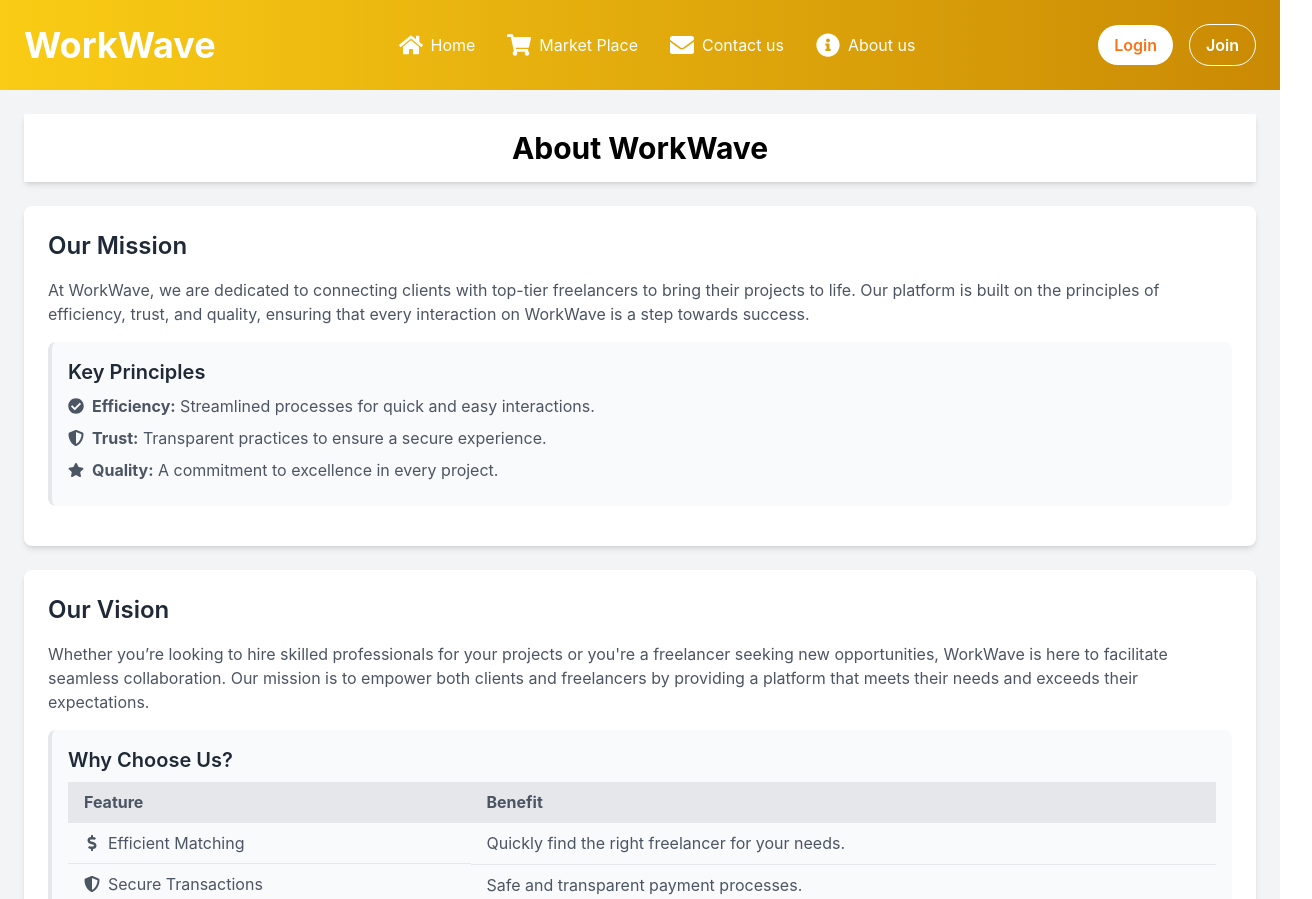
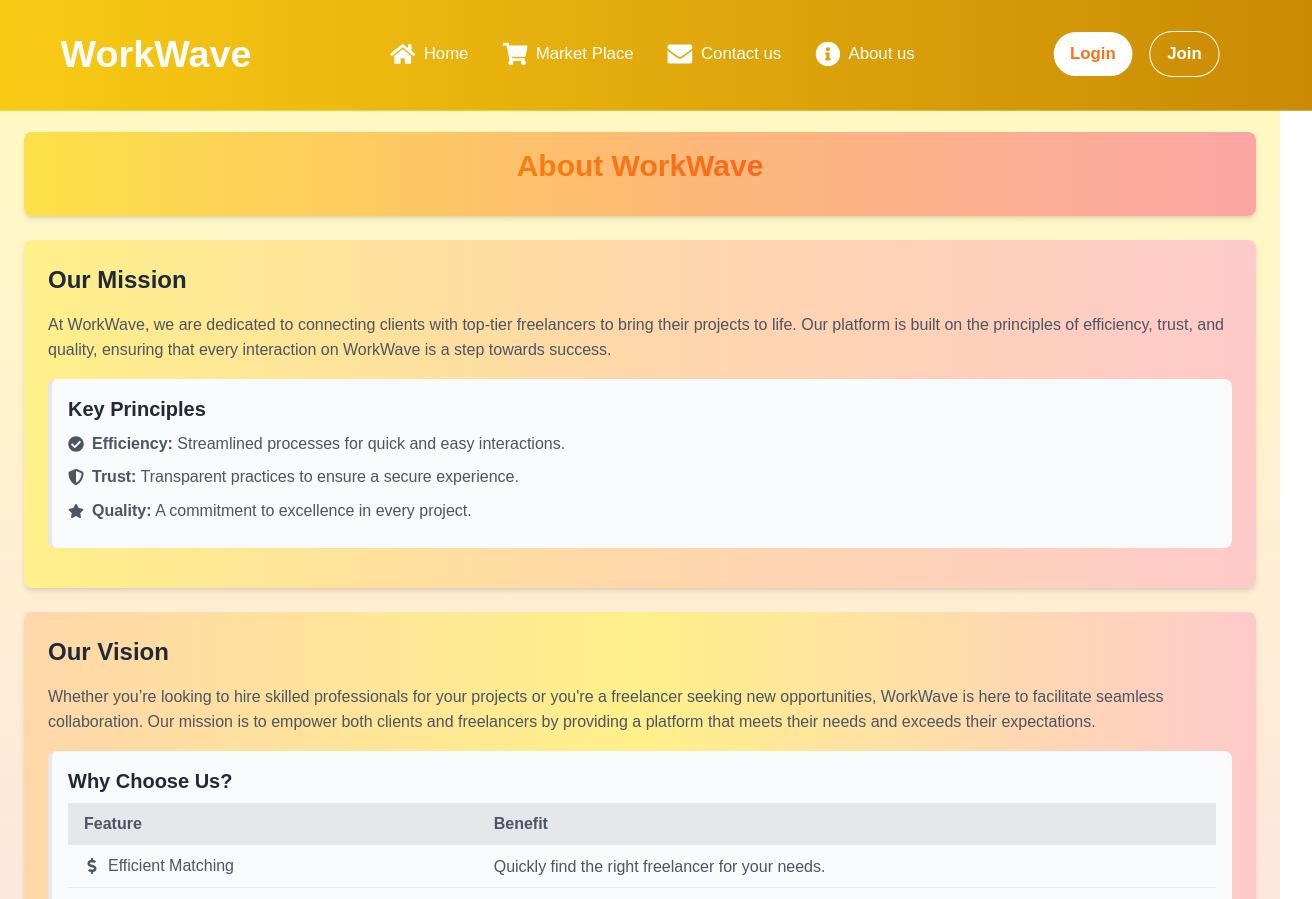
Before and after one commit to INTEL-ONBOARD/WorkWave-Frontend, a React (Vite) app in the folder WorkWave/: page /about in a window 1280 px wide. Shown: the top 899 px of the page, 1312 px wide, since content can reach past the window. Built offline with nearby package versions, Linux system fonts and the light colour scheme.

Commit message:
About-Contact-Home Updates

```diff
--- a/WorkWave/src/App.jsx
+++ b/WorkWave/src/App.jsx
@@ -66,6 +66,7 @@ const Layout = ({ isLoggedIn, setIsLoggedIn, onLogout }) => {
                     <Route path="/" element={<HomePage/>} />
                     <Route path="/login" element={<Login setIsLoggedIn={setIsLoggedIn} />} />
                     <Route path="/about" element={<About />} />
+                    <Route path="/homepage" element={<HomePage />} />
                     <Route path="/contact" element={<Contact />} />
                     <Route path="/signup" element={<SignUp />} />
                     <Route path="/terms" element={<TermsOfServices />} />
--- a/WorkWave/src/components/Navbar.jsx
+++ b/WorkWave/src/components/Navbar.jsx
@@ -10,7 +10,6 @@ const Navbar = ({ isLoggedIn, onLogout }) => {
     const [dropdownOpen, setDropdownOpen] = useState(false);
     const dropdownRef = useRef(null);
 
-    // Check if the current path is related to the Market Place (including routes with parameters)
     const isMarketPlace = location.pathname.startsWith('/marketplace');
 
     const handleInputChange = (event) => {
@@ -21,7 +20,6 @@ const Navbar = ({ isLoggedIn, onLogout }) => {
         setDropdownOpen(!dropdownOpen);
     };
 
-    // Close the dropdown if clicked outside
     useEffect(() => {
         const handleClickOutside = (event) => {
             if (dropdownRef.current && !dropdownRef.current.contains(event.target)) {
@@ -35,26 +33,25 @@ const Navbar = ({ isLoggedIn, onLogout }) => {
     }, []);
 
     return (
-        <nav className={`relative py-6 ${isMarketPlace ? 'bg-transparent' : 'bg-gradient-to-r from-yellow-400 to-yellow-600'}`}>
+        <nav className={`relative py-8 overflow-x-hidden ${isMarketPlace ? 'bg-transparent' : 'bg-gradient-to-r from-yellow-400 to-yellow-600'} transition-transform duration-300 transform hover:scale-105`} style={{ height: 'auto' }}>
             {isMarketPlace && (
                 <div className="absolute inset-0">
                     <img
                         src={marketPlaceImage}
                         alt="Market Place"
-                        className="w-full h-full object-cover"
+                        className="w-full h-auto object-cover"
                     />
-                    <div className="absolute inset-0 bg-orange-900 opacity-70"></div> {/* Orange overlay */}
+                    <div className="absolute inset-0 bg-orange-900 opacity-70"></div>
                 </div>
             )}
 
-            <div className="relative container mx-auto flex justify-between items-center px-6 z-10">
-                <div className={`text-4xl font-bold ${isMarketPlace ? 'text-white' : 'text-white'}`}>
+            <div className="relative container mx-auto flex flex-wrap justify-between items-center px-6 z-10">
+                <div className={`text-4xl font-bold ${isMarketPlace ? 'text-white' : 'text-white'} whitespace-nowrap`}>
                     WorkWave
                 </div>
 
-                {/* Centered Links */}
                 <div className="flex-1 flex justify-center space-x-8">
-                    <Link to="/Home" className={`flex items-center ${isMarketPlace ? 'text-white' : 'text-white'} hover:text-gray-200`}>
+                    <Link to="/homepage" className={`flex items-center ${isMarketPlace ? 'text-white' : 'text-white'} hover:text-gray-200`}>
                         <FaHome size={24} className="mr-2" />
                         Home
                     </Link>
@@ -72,7 +69,6 @@ const Navbar = ({ isLoggedIn, onLogout }) => {
                     </Link>
                 </div>
 
-                {/* Conditional Rendering for Login/Join or User Icon */}
                 <div className="flex space-x-4 items-center">
                     {isLoggedIn ? (
                         <div className="relative" ref={dropdownRef}>
@@ -90,7 +86,6 @@ const Navbar = ({ isLoggedIn, onLogout }) => {
                                 />
                             </button>
 
-                            {/* Dropdown Menu */}
                             {dropdownOpen && (
                                 <div className="absolute right-0 mt-2 w-48 bg-white rounded-lg shadow-lg z-50">
                                     <div className="px-4 py-3">
--- a/WorkWave/src/index.css
+++ b/WorkWave/src/index.css
@@ -1,41 +1,153 @@
-:root {
-  font-family: Inter, system-ui, Avenir, Helvetica, Arial, sans-serif;
-  line-height: 1.5;
-  font-weight: 400;
-
-  font-synthesis: none;
-  text-rendering: optimizeLegibility;
-  -webkit-font-smoothing: antialiased;
-  -moz-osx-font-smoothing: grayscale;
-}
-@tailwind base;
-@tailwind components;
-@tailwind utilities;
-
-.nav-link {
-  position: relative;
-  display: inline-block;
-  padding: 0.5rem 1rem;
-  text-transform: uppercase;
-  font-weight: bold;
-  color: #333; /* Default color */
-  transition: color 0.3s ease-in-out, transform 0.3s ease-in-out;
+* {
+  margin: 0;
+  padding: 0;
+  box-sizing: border-box;
 }
 
-.nav-link::before {
-  content: "";
-  position: absolute;
-  left: 0;
-  bottom: 0;
-  width: 100%;
-  height: 3px;
-  background: #FFD700; /* Gold color for underline */
-  transform: scaleX(0);
-  transform-origin: bottom right;
+html, body {
+  height: 100%;
+  font-family: 'Arial', sans-serif;
+  line-height: 1.6;
+  color: #333;
+}
+
+/* Utility Classes */
+.container {
+  width: 90%;
+  max-width: 1200px;
+  margin: 0 auto;
+}
+
+.flex {
+  display: flex;
+}
+
+.flex-center {
+  display: flex;
+  justify-content: center;
+  align-items: center;
+}
+
+.flex-column {
+  display: flex;
+  flex-direction: column;
+}
+
+.hidden {
+  display: none;
+}
+
+.show {
+  display: block;
+}
+
+/* Typography */
+h1, h2, h3, h4, h5, h6 {
+  margin-bottom: 1rem;
+}
+
+h1 {
+  font-size: 2.5rem;
+}
+
+h2 {
+  font-size: 2rem;
+}
+
+h3 {
+  font-size: 1.75rem;
+}
+
+/* Buttons */
+button {
+  font-family: inherit;
+  font-size: inherit;
+  cursor: pointer;
+  border: none;
+  padding: 0.5rem 1rem;
+  border-radius: 0.25rem;
+  transition: background-color 0.3s, color 0.3s;
+}
+
+button:hover {
+  opacity: 0.8;
+}
+
+/* Links */
+a {
+  color: inherit;
+  text-decoration: none;
+  transition: color 0.3s;
+}
+
+a:hover {
+  color: #f27a1a; /* Orange color for hover effect */
+}
+
+/* Forms */
+input, textarea, select {
+  font-family: inherit;
+  font-size: inherit;
+  padding: 0.5rem;
+  border-radius: 0.25rem;
+  border: 1px solid #ddd;
+  transition: border-color 0.3s;
+}
+
+input:focus, textarea:focus, select:focus {
+  border-color: #f27a1a; /* Orange color for focus effect */
+  outline: none;
+}
+
+/* Navbar */
+nav {
+  background: linear-gradient(to right, #f27a1a, #f5a623); /* Gradient background */
+  color: #fff;
   transition: transform 0.3s ease-in-out;
 }
 
-.nav-link:hover::before {
-  transform: scaleX(1);
-  transform-origin: bottom left;
+nav:hover {
+  transform: scale(1.01); /* Smaller scale effect */
+  overflow: hidden; /* Prevent overflow */
 }
+
+/* Footer */
+footer {
+  background: #fff; /* White background */
+  color: #333; /* Dark text color for contrast */
+  padding: 1rem;
+  text-align: center;
+  border-top: none; /* Remove top border */
+}
+
+/* About Us Page */
+.about-us {
+  overflow: hidden; /* Prevent overflow */
+  transition: transform 0.3s ease-in-out;
+  transform-origin: center; /* Center the scale effect */
+}
+
+.about-us:hover {
+  transform: scale(1.01); /* Very small scale effect */
+}
+
+/* Our Mission Section */
+.our-mission {
+  overflow: hidden; /* Prevent overflow */
+  transition: transform 0.3s ease-in-out;
+  transform-origin: center; /* Center the scale effect */
+}
+
+.our-mission:hover {
+  transform: scale(1.01); /* Very small scale effect */
+}
+
+/* Utility for Visibility */
+.visible {
+  opacity: 1;
+  transition: opacity 0.3s;
+}
+
+.invisible {
+  opacity: 0;
+}
--- a/WorkWave/src/pages/About.jsx
+++ b/WorkWave/src/pages/About.jsx
@@ -1,39 +1,48 @@
 import React from 'react';
-import { FaCheckCircle, FaShieldAlt, FaStar, FaDollarSign, FaHandshake } from 'react-icons/fa';
+import { FaCheckCircle, FaShieldAlt, FaStar, FaDollarSign } from 'react-icons/fa';
 
 const About = () => {
     return (
-        <div className="bg-gray-100 min-h-screen flex flex-col p-6">
-            <header className="bg-white shadow-md py-4 mb-6">
-                <h1 className="text-3xl font-bold text-center text-gold">About WorkWave</h1>
+        <div className="bg-gradient-to-b from-yellow-100 via-orange-100 to-red-100 min-h-screen flex flex-col p-6">
+            {/* Header with gradient background */}
+            <header className="bg-gradient-to-r from-yellow-300 via-orange-300 to-red-300 shadow-md py-4 mb-6 rounded-lg transform hover:scale-105 transition-transform duration-300">
+                <h1 className="text-3xl font-bold text-center text-transparent bg-clip-text bg-gradient-to-r from-yellow-500 via-orange-500 to-red-500">
+                    About WorkWave
+                </h1>
             </header>
 
             <main className="flex-grow">
-                <section className="bg-white p-6 rounded-lg shadow-md mb-6">
-                    <h2 className="text-2xl font-semibold text-gray-800 mb-4">Our Mission</h2>
-                    <p className="text-gray-600 mb-4">
+                {/* Mission Section with gradient background and hover effects */}
+                <section className="bg-gradient-to-r from-yellow-200 via-orange-200 to-red-200 p-6 rounded-lg shadow-md mb-6 transform hover:scale-105 transition-transform duration-300">
+                    <h2 className="text-2xl font-semibold text-gray-800 mb-4 transition-transform transform hover:scale-105 duration-300">
+                        Our Mission
+                    </h2>
+                    <p className="text-gray-600 mb-4 transition-transform transform hover:scale-105 duration-300">
                         At WorkWave, we are dedicated to connecting clients with top-tier freelancers to bring their projects to life. Our platform is built on the principles of efficiency, trust, and quality, ensuring that every interaction on WorkWave is a step towards success.
                     </p>
-                    <div className="bg-gray-50 p-4 rounded-lg border-l-4 border-gold mb-4">
-                        <h3 className="text-xl font-semibold text-gray-800 mb-2">Key Principles</h3>
+                    <div className="bg-gray-50 p-4 rounded-lg border-l-4 border-gold mb-4 transform hover:scale-105 transition-transform duration-300">
+                        <h3 className="text-xl font-semibold text-gray-800 mb-2 transition-transform transform hover:scale-105 duration-300">
+                            Key Principles
+                        </h3>
                         <ul className="list-disc list-inside text-gray-600">
-                            <li className="flex items-center mb-2">
-                                <FaCheckCircle className="text-gold hover:text-silver mr-2" />
+                            <li className="flex items-center mb-2 transition-transform transform hover:scale-105 duration-300">
+                                <FaCheckCircle className="text-gold hover:text-red-500 transition-colors duration-300 mr-2" />
                                 <span><strong>Efficiency:</strong> Streamlined processes for quick and easy interactions.</span>
                             </li>
-                            <li className="flex items-center mb-2">
-                                <FaShieldAlt className="text-gold hover:text-silver mr-2" />
+                            <li className="flex items-center mb-2 transition-transform transform hover:scale-105 duration-300">
+                                <FaShieldAlt className="text-gold hover:text-red-500 transition-colors duration-300 mr-2" />
                                 <span><strong>Trust:</strong> Transparent practices to ensure a secure experience.</span>
                             </li>
-                            <li className="flex items-center mb-2">
-                                <FaStar className="text-gold hover:text-silver mr-2" />
+                            <li className="flex items-center mb-2 transition-transform transform hover:scale-105 duration-300">
+                                <FaStar className="text-gold hover:text-red-500 transition-colors duration-300 mr-2" />
                                 <span><strong>Quality:</strong> A commitment to excellence in every project.</span>
                             </li>
                         </ul>
                     </div>
                 </section>
 
-                <section className="bg-white p-6 rounded-lg shadow-md">
+                {/* Vision Section with gradient background */}
+                <section className="bg-gradient-to-r from-orange-200 via-yellow-200 to-red-200 p-6 rounded-lg shadow-md transform hover:scale-105 transition-transform duration-300">
                     <h2 className="text-2xl font-semibold text-gray-800 mb-4">Our Vision</h2>
                     <p className="text-gray-600 mb-4">
                         Whether you’re looking to hire skilled professionals for your projects or you're a freelancer seeking new opportunities, WorkWave is here to facilitate seamless collaboration. Our mission is to empower both clients and freelancers by providing a platform that meets their needs and exceeds their expectations.
@@ -48,23 +57,23 @@ const About = () => {
                                 </tr>
                             </thead>
                             <tbody>
-                                <tr>
+                                <tr className="transform hover:scale-105 transition-transform duration-300">
                                     <td className="py-2 px-4 border-b flex items-center">
-                                        <FaDollarSign className="text-gold hover:text-silver mr-2" />
+                                        <FaDollarSign className="text-gold hover:text-red-500 transition-colors duration-300 mr-2" />
                                         Efficient Matching
                                     </td>
                                     <td className="py-2 px-4 border-b">Quickly find the right freelancer for your needs.</td>
                                 </tr>
-                                <tr>
+                                <tr className="transform hover:scale-105 transition-transform duration-300">
                                     <td className="py-2 px-4 border-b flex items-center">
-                                        <FaShieldAlt className="text-gold hover:text-silver mr-2" />
+                                        <FaShieldAlt className="text-gold hover:text-red-500 transition-colors duration-300 mr-2" />
                                         Secure Transactions
                                     </td>
                                     <td className="py-2 px-4 border-b">Safe and transparent payment processes.</td>
                                 </tr>
-                                <tr>
+                                <tr className="transform hover:scale-105 transition-transform duration-300">
                                     <td className="py-2 px-4 border-b flex items-center">
-                                        <FaStar className="text-gold hover:text-silver mr-2" />
+                                        <FaStar className="text-gold hover:text-red-500 transition-colors duration-300 mr-2" />
                                         Quality Assurance
                                     </td>
                                     <td className="py-2 px-4 border-b">High standards for all freelancers and projects.</td>
@@ -75,7 +84,8 @@ const About = () => {
                 </section>
             </main>
 
-            <footer className="bg-gray-800 text-white py-4 mt-6">
+            {/* Footer with blended background */}
+            <footer className="bg-gradient-to-r from-red-300 via-orange-300 to-yellow-300 text-white py-4 mt-6 rounded-lg">
                 <div className="container mx-auto text-center">
                     <p>Thank you for being part of our journey. At WorkWave, we believe in the power of connections and are committed to fostering a community where both clients and freelancers can thrive.</p>
                 </div>
--- a/WorkWave/src/pages/Login.jsx
+++ b/WorkWave/src/pages/Login.jsx
@@ -1,63 +1,36 @@
-// Login.jsx
-import React from 'react';
-import { useNavigate } from 'react-router-dom';
+import React, { useState } from 'react';
 
-const Login = ({ setIsLoggedIn }) => {
-    const navigate = useNavigate();
-
-    // Handle Sign Up Click
-    const handleSignUpClick = () => {
-        navigate('/selection'); // Redirect to the Selection page
-    };
-
-    // Handle Login Submit
-    const handleSubmit = (e) => {
-        e.preventDefault();
-
-        // Simulate login by updating the state
-        setIsLoggedIn(true);
-        sessionStorage.setItem('isLoggedIn', 'true'); // Store login status in session storage
-
-        // Redirect to the homepage after login
-        navigate('/Home');
-    };
+const Login = () => {
+    const [hovered, setHovered] = useState(false);
 
     return (
-        <div className="flex items-center justify-center min-h-screen bg-gradient-to-r from-white via-white to-gray-100 pt-20">
-            <div className="bg-white p-8 rounded-lg shadow-lg max-w-sm w-full">
-                <h2 className="text-3xl font-semibold text-center text-gray-800 mb-6">
-                    Login
-                </h2>
-                <p className="text-center text-gray-600 text-lg mb-4">
-                    Welcome back to <span className="text-yellow-600 font-bold">WorkWave</span>!
-                </p>
-                <form onSubmit={handleSubmit}>
-                    <div className="mb-4">
+        <div className="relative flex flex-col items-center justify-center min-h-screen bg-white overflow-hidden">
+            {/* Decorative Background Elements */}
+            <div className="absolute top-0 left-0 w-64 h-64 bg-yellow-300 rounded-full mix-blend-multiply filter blur-2xl opacity-30 animate-blob"></div>
+            <div className="absolute top-0 right-0 w-64 h-64 bg-yellow-400 rounded-full mix-blend-multiply filter blur-2xl opacity-30 animate-blob animation-delay-2000"></div>
+            <div className="absolute bottom-0 left-0 w-64 h-64 bg-yellow-500 rounded-full mix-blend-multiply filter blur-2xl opacity-30 animate-blob animation-delay-4000"></div>
+
+            <div
+                className={`relative p-8 bg-white rounded-lg shadow-lg transition-transform duration-300 transform ${
+                    hovered ? 'scale-105' : ''
+                }`}
+                onMouseEnter={() => setHovered(true)}
+                onMouseLeave={() => setHovered(false)}
+            >
+                <h2 className="text-3xl font-bold text-center text-yellow-600 mb-6">Login</h2>
                 <input
                     type="text"
                     placeholder="Username"
-                            className="w-full p-3 mt-1 bg-gray-100 rounded-lg border border-gray-300 focus:outline-none focus:ring-2 focus:ring-yellow-500"
-                            required // Added required for form validation
+                    className="w-full py-2 px-4 mb-4 border border-gray-300 rounded-lg focus:outline-none focus:border-yellow-500"
                 />
-                    </div>
-                    <div className="mb-6">
                 <input
                     type="password"
                     placeholder="Password"
-                            className="w-full p-3 mt-1 bg-gray-100 rounded-lg border border-gray-300 focus:outline-none focus:ring-2 focus:ring-yellow-500"
-                            required // Added required for form validation
+                    className="w-full py-2 px-4 mb-6 border border-gray-300 rounded-lg focus:outline-none focus:border-yellow-500"
                 />
-                    </div>
-                    <button
-                        type="submit"
-                        className="w-full bg-yellow-600 text-white py-3 rounded-lg font-semibold hover:bg-yellow-700 transition duration-300"
-                    >
+                <button className="w-full py-2 px-4 bg-yellow-500 text-white rounded-lg shadow-md transition-transform transform hover:scale-105 hover:bg-yellow-600 focus:outline-none">
                     Login
                 </button>
-                </form>
-                <div className="text-center mt-8 text-yellow-600 font-bold text-lg">
-                    WorkWave
-                </div>
             </div>
         </div>
     );
```
Also changed, not shown: WorkWave/src/pages/Contact.jsx (+25 -22 lines), WorkWave/src/pages/Home.jsx (+66 -5 lines), WorkWave/src/assets/hero-image.png (added). Lines whose indentation alone changed are shown as unchanged.
